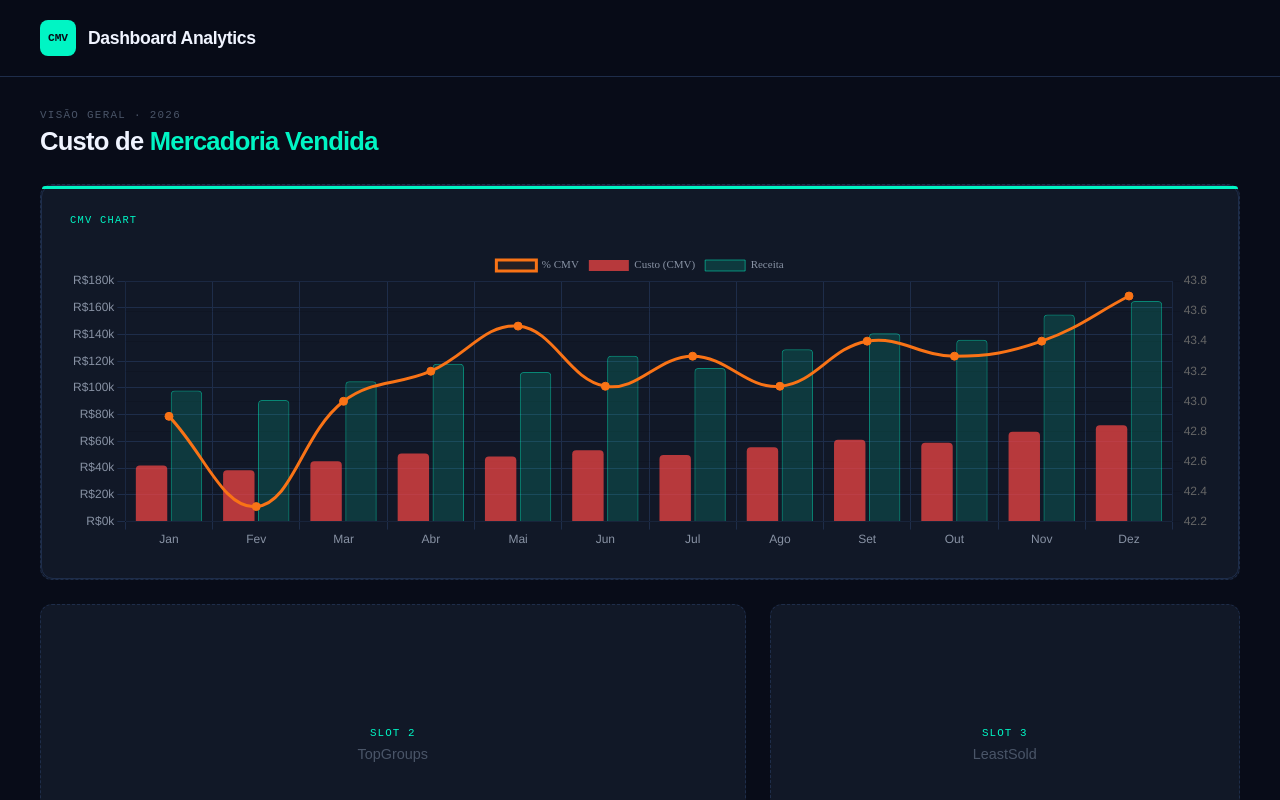
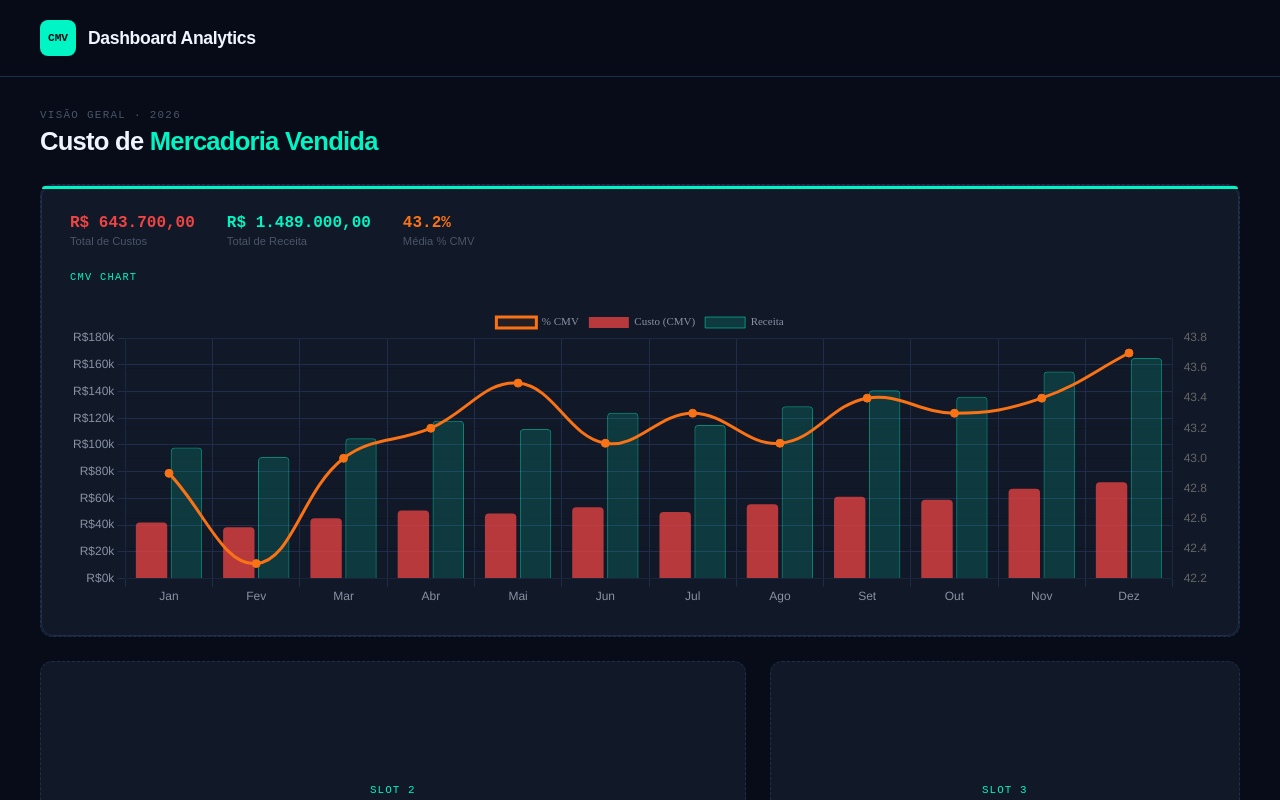
Before and after one commit to evertonProgramadorCriativo/Dashboard-Mercadoria-Vendida, a React (Create React App) app: page / in a window 1280 px wide. Shown: the top 800 px of the page. Built offline with nearby package versions, Linux system fonts and the light colour scheme.

Commit message:
feat(cmvchart): adiciona stats cards de totais acima do gráfico

```diff
--- a/src/components/CMVChart.js
+++ b/src/components/CMVChart.js
@@ -75,7 +75,42 @@ const ChartWrap = styled.div`
   height: 300px;
   position: relative;
 `;
+// StatsRow e Stat: estrutura para exibir estatísticas adicionais relacionadas ao CMV, como total anual, média percentual, etc., estilizados para destacar os valores e as chaves de cada estatística. Atualmente não estão sendo utilizados, mas a estrutura está pronta para receber essas informações posteriormente.
+const StatsRow = styled.div`
+  display: flex;
+  gap: 2rem;
+  flex-wrap: wrap;
+  margin-bottom: 1.5rem;
+`;
+// Função de formatação para exibir os valores em reais (R$) com separadores de milhares, utilizando a API Intl.NumberFormat para formatação de moeda em português do Brasil. A função recebe um valor numérico e retorna uma string formatada como moeda, facilitando a exibição dos totais de custos e receitas no formato adequado.
+const fmt = (v) =>
+  // Formata o valor numérico v para exibição em reais (R$) com separadores de milhares, utilizando a API Intl.NumberFormat para formatação de moeda em português do Brasil. A função recebe um valor numérico e retorna uma string formatada como moeda, facilitando a exibição dos totais de custos e receitas no formato adequado.
+  new Intl.NumberFormat("pt-BR", { style: "currency", currency: "BRL" }).format(
+    v,
+  );
+//totalCusto, totalReceita e mediaPct são calculados a partir dos dados do mockCmv, utilizando o método reduce para somar os valores dos arrays de custos e receitas, e calcular a média dos percentuais. Os resultados são formatados para exibição em reais (R$) e porcentagem, respectivamente, e exibidos no console para verificação. Esses valores também são utilizados posteriormente para exibir as estatísticas no componente Stat.
+const totalCusto = mockCmv.custos.reduce((a, b) => a + b, 0);
+// totalReceita é calculado somando todos os valores do array mockCmv.receitas usando o método reduce, que acumula a soma dos elementos do array. O resultado é formatado para exibição em reais (R$) com separadores de milhares usando toLocaleString('pt-BR'), e ambos os totais são exibidos no console para verificação.
+const totalReceita = mockCmv.receitas.reduce((a, b) => a + b, 0);
+// O cálculo da média percentual de CMV é feito somando todos os valores do array mockCmv.percentuais usando reduce, dividindo pelo número de elementos para obter a média, e formatando o resultado para exibição com uma casa decimal. A média anual de % CMV é exibida no console para verificação.
+const mediaPct = (
+  mockCmv.percentuais.reduce((a, b) => a + b, 0) / mockCmv.percentuais.length
+).toFixed(1);
 
+//Stat: componente para exibir uma estatística individual, com a chave (descrição) e o valor formatado, onde o valor pode ser colorido de acordo com um parâmetro opcional $color. A chave é exibida em uma fonte menor e cor mais suave, enquanto o valor é destacado com uma fonte monoespaçada e cor personalizada.
+const Stat = styled.div`
+  .value {
+    font-family: var(--font-mono);
+    font-size: 1rem;
+    font-weight: 700;
+    color: ${({ $color }) => $color || "var(--text-primary)"};
+  }
+  .key {
+    font-size: 0.7rem;
+    color: var(--text-muted);
+    margin-top: 0.15rem;
+  }
+`;
 // Dataset e labels vazios  - testando no console.log para confirmar que o chart.js está funcionando e que o componente foi montado corretamente, com os módulos necessários registrados. O gráfico em si ainda não foi implementado, mas a estrutura base está pronta para receber os dados e opções de configuração posteriormente.
 const emptyData = {
   labels: [],
@@ -193,6 +228,25 @@ function CMVChart() {
   };
   return (
     <Card>
+      {/* StatsRow: exibe as estatísticas de total anual de custos, total anual de receita e média percentual de CMV, utilizando o componente Stat para formatar cada valor com a chave correspondente. As cores dos valores são personalizadas para destacar cada estatística, com vermelho para custos, ciano para receita e laranja para a média percentual. Atualmente, os valores são calculados a partir dos dados do mockCmv e formatados para exibição em reais (R$) e porcentagem, respectivamente. */}
+      <StatsRow>
+        {/* Stat para total anual de custos, com valor formatado em reais (R$) e cor vermelha para destacar a informação de custo. A chave "Total de Custos" é exibida abaixo do valor em uma fonte menor e cor mais suave. */}
+        <Stat $color="var(--accent-red)">
+          <div className="value">{fmt(totalCusto)}</div>
+          <div className="key">Total de Custos</div>
+        </Stat>
+        {/* Stat para total anual de receita, com valor formatado em reais (R$) e cor ciano para destacar a informação de receita. A chave "Total de Receita" é exibida abaixo do valor em uma fonte menor e cor mais suave. */}
+        <Stat $color="var(--accent-cyan)">
+          <div className="value">{fmt(totalReceita)}</div>
+          <div className="key">Total de Receita</div>
+        </Stat>
+        {/* Stat para média percentual de CMV, com valor formatado em porcentagem e cor laranja para destacar a informação de percentual. A chave "Média % CMV" é exibida abaixo do valor em uma fonte menor e cor mais suave. */}
+        <Stat $color="var(--accent-orange)">
+          <div className="value">{mediaPct}%</div>
+          <div className="key">Média % CMV</div>
+        </Stat>
+      </StatsRow>
+      {/* CardHeader: exibe o título do card com a label "cmv chart", estilizada para destacar a informação de que se trata do gráfico de CMV. O título é exibido em uma fonte menor e cor ciano, enquanto o título principal é exibido em uma fonte maior e cor primária, com espaçamento entre letras para melhorar a legibilidade. */}
       <CardHeader>
         <div className="label">cmv chart</div>
       </CardHeader>
```
